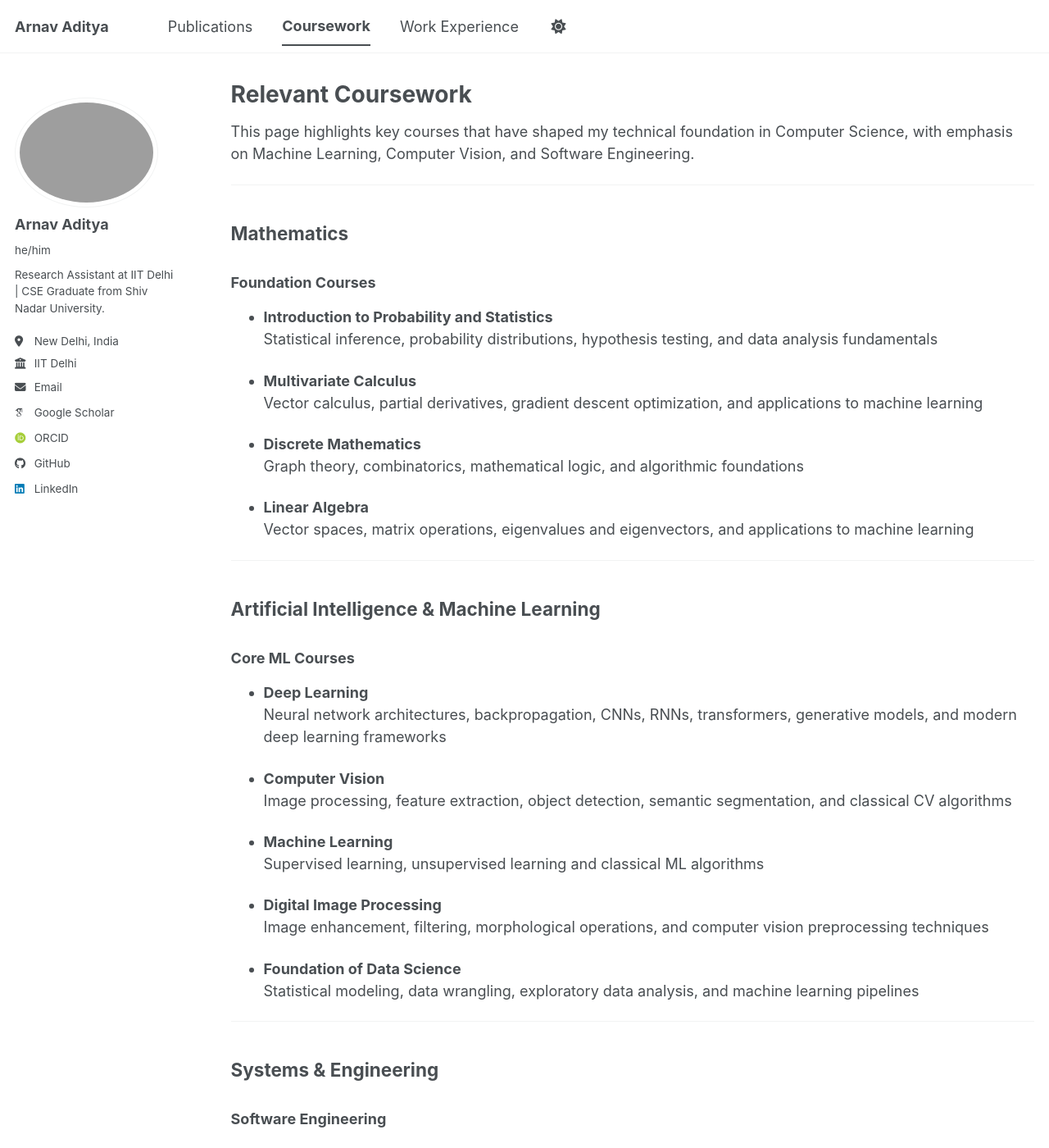
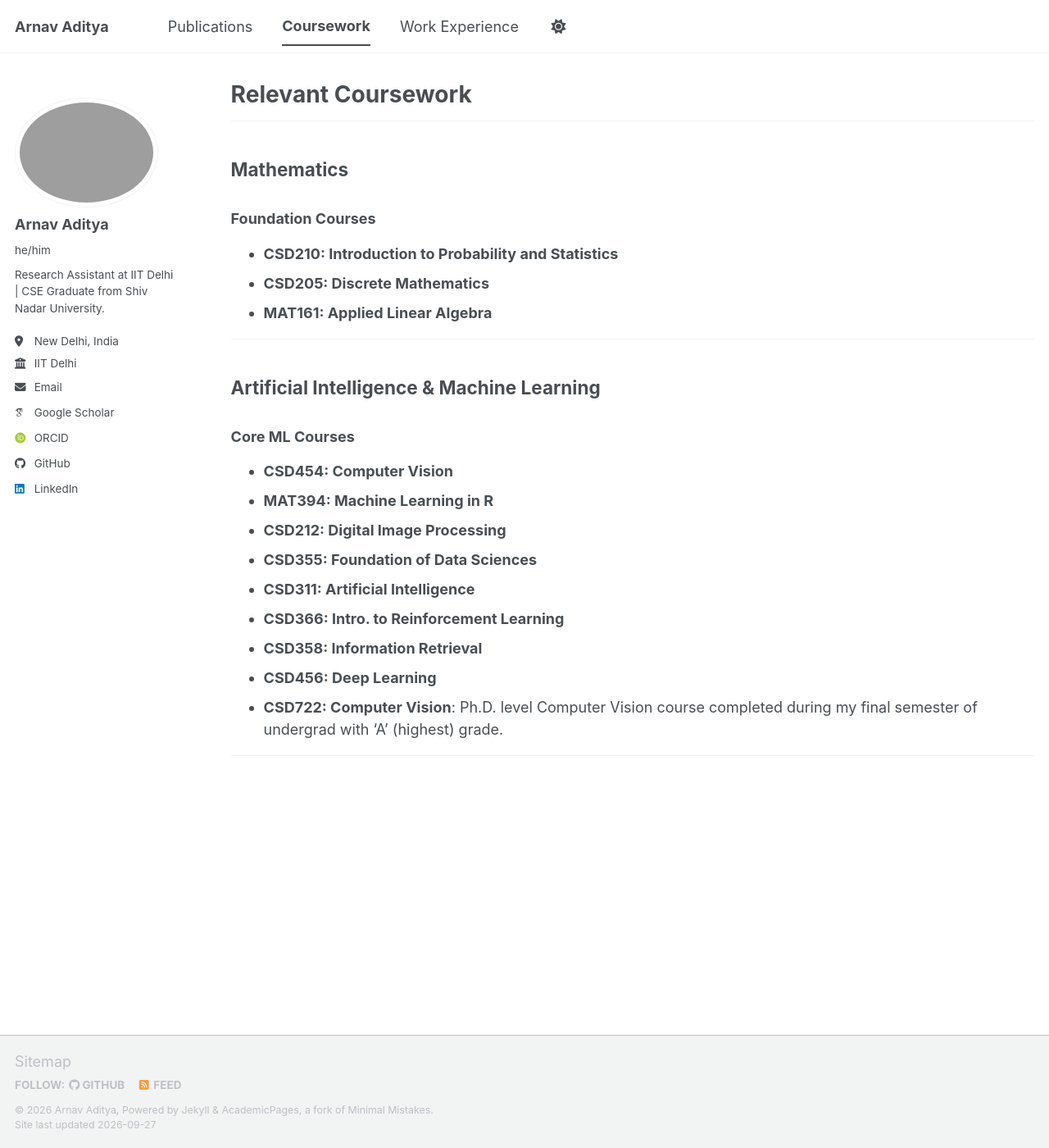
Before and after one commit to Arnavadi19/Arnavadi19.github.io, a Jekyll site: the page built from _pages/coursework.md, in a window 1280 px wide and 1400 px high. Shown: the whole window at 82% size. Built offline with Jekyll 4.4.1, drawn with Linux system fonts in a browser that asks for light colours; some web fonts are replaced; a script bundle is joined from its source files by our own code; library files that are not in the unit come from our copies; some of the changed text lies outside the part shown.

Commit message:
update publications, coursework

```diff
--- a/_pages/coursework.md
+++ b/_pages/coursework.md
@@ -5,54 +5,28 @@ permalink: /coursework/
 author_profile: true
 ---
 
-This page highlights key courses that have shaped my technical foundation in Computer Science, with emphasis on Machine Learning, Computer Vision, and Software Engineering.
-
 ---
 
 ## Mathematics
 
 ### Foundation Courses
-- **Introduction to Probability and Statistics**
-  Statistical inference, probability distributions, hypothesis testing, and data analysis fundamentals
-
-- **Multivariate Calculus**
-  Vector calculus, partial derivatives, gradient descent optimization, and applications to machine learning
-
-- **Discrete Mathematics**
-  Graph theory, combinatorics, mathematical logic, and algorithmic foundations
-
-- **Linear Algebra**
-  Vector spaces, matrix operations, eigenvalues and eigenvectors, and applications to machine learning
+- **CSD210: Introduction to Probability and Statistics**
+- **CSD205: Discrete Mathematics**
+- **MAT161: Applied Linear Algebra**
 
 ---
 
 ## Artificial Intelligence & Machine Learning
 
 ### Core ML Courses
-- **Deep Learning**
-  Neural network architectures, backpropagation, CNNs, RNNs, transformers, generative models, and modern deep learning frameworks
-
-- **Computer Vision**
-  Image processing, feature extraction, object detection, semantic segmentation, and classical CV algorithms
-
-- **Machine Learning**
-  Supervised learning, unsupervised learning and classical ML algorithms
-
-- **Digital Image Processing**
-  Image enhancement, filtering, morphological operations, and computer vision preprocessing techniques
-
-- **Foundation of Data Science**
-  Statistical modeling, data wrangling, exploratory data analysis, and machine learning pipelines
+- **CSD454: Computer Vision**
+- **MAT394: Machine Learning in R**
+- **CSD212: Digital Image Processing**
+- **CSD355: Foundation of Data Sciences**
+- **CSD311: Artificial Intelligence**
+- **CSD366: Intro. to Reinforcement Learning**
+- **CSD358: Information Retrieval**
+- **CSD456: Deep Learning**
+- **CSD722: Computer Vision**: Ph.D. level Computer Vision course completed during my final semester of undergrad with 'A' (highest) grade.
 
 ---
-
-## Systems & Engineering
-
-### Software Engineering
-- **Data Structures**
-  Arrays, linked lists, trees, graphs, hash tables, algorithm complexity analysis, and optimization
-
-- **Virtualization and Cloud Computing**
-  Virtual machines, containerization (Docker), cloud platforms (AWS), serverless architecture, and distributed systems
-
----
```
Also changed, not shown: _publications/2026-01-01-UCDSC-WACV2026.md (+1 -1 lines), _publications/2026-05-01-DMDSC-arxiv.md (added, +11 -0 lines), _publications/2026-09-01-Remote-Mamba-CD-arxiv.md (added, +11 -0 lines).
